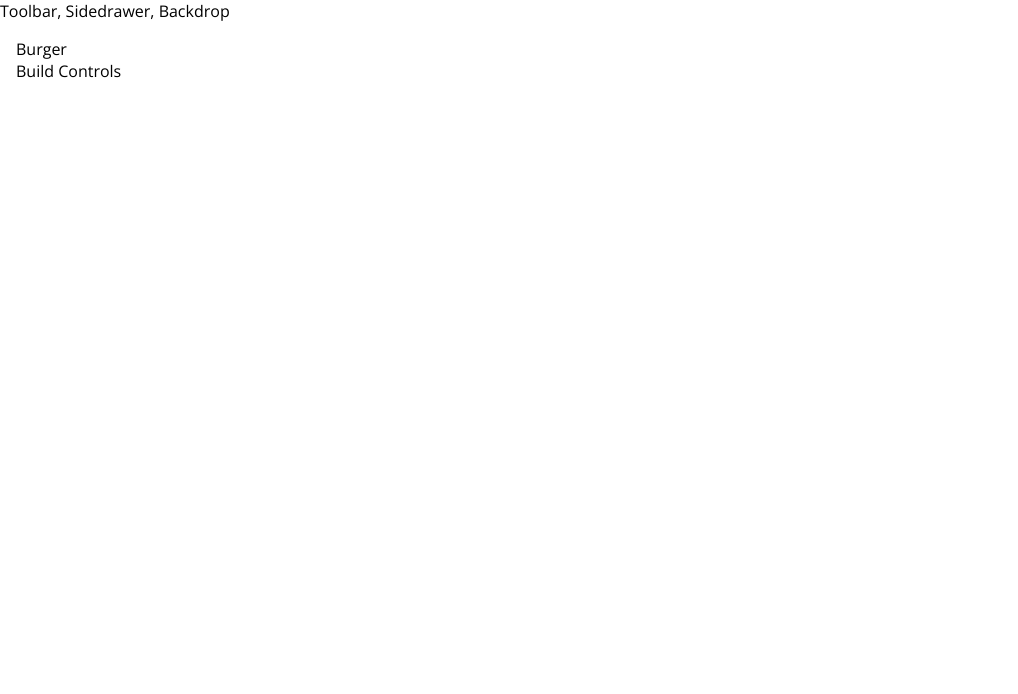
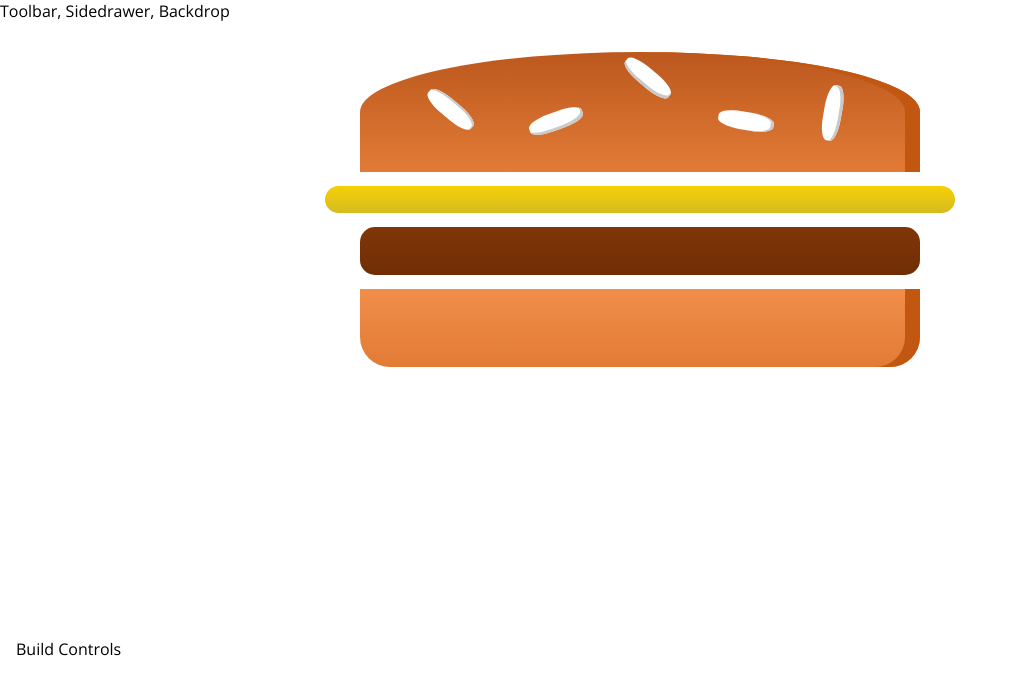
Before and after one commit to Shobhityadav99/Burger-builder, a React app: page / in a window 1280 px wide. Shown: the top 694 px of the page, without its empty margins (0-1018 px from the left). Built offline with nearby package versions, Linux system fonts and the light colour scheme.

Commit message:
Basic Burger built

```diff
--- a/package.json
+++ b/package.json
@@ -31,6 +31,7 @@
     "postcss-flexbugs-fixes": "3.2.0",
     "postcss-loader": "2.0.8",
     "promise": "8.0.1",
+    "prop-types": "^15.7.2",
     "raf": "3.4.0",
     "react": "^16.11.0",
     "react-dev-utils": "^5.0.1",
--- /dev/null
+++ b/src/components/Burger/Burger.css
@@ -0,0 +1,30 @@
+.Burger{
+    width: 100%;
+    margin: auto;
+    height: 250px;
+    overflow: scroll;
+    text-align: center;
+    font-weight: bold;
+    font-size: 1.2rem;
+}
+
+@media (min-width: 500px) and (min-height: 400px){
+    .Burger{
+        width: 350px;
+        height: 300px;
+    }
+}
+
+@media (min-width: 500px) and (min-height: 401px){
+    .Burger{
+        width: 450px;
+        height: 400px;
+    }
+}
+
+@media (min-width: 1000px) and (min-height: 700px){
+    .Burger{
+        width: 700px;
+        height: 600px;
+    }
+}
--- a/src/components/Burger/Burger.js
+++ b/src/components/Burger/Burger.js
@@ -0,0 +1,16 @@
+import React from 'react';
+import classes from './Burger.css';
+import BurgerIngredient from './BurgerIngredients/BurgerIngredients'
+
+const burger =(props) => {
+    return (
+        <div className={classes.Burger}>
+            <BurgerIngredient type="bread-top"></BurgerIngredient>
+            <BurgerIngredient type="cheese"></BurgerIngredient>
+            <BurgerIngredient type="meat"></BurgerIngredient>
+            <BurgerIngredient type="bread-bottom"></BurgerIngredient>
+        </div>
+    );
+};
+
+export default burger;
--- a/src/components/Burger/BurgerIngredients/BurgerIngredients.js
+++ b/src/components/Burger/BurgerIngredients/BurgerIngredients.js
@@ -1,8 +1,10 @@
-import React from 'react';
-import classes from './BurgerIngredients.css'
-const burgerIngredients =(props) => {
-    let ingredient=null;
-    switch(props.type){
+import React, {Component} from 'react';
+import classes from './BurgerIngredient.css'
+import PropTypes from 'prop-types';
+class BurgerIngredients extends Component {
+    render() {
+        let ingredient=null;
+    switch(this.props.type){
         case('bread-bottom'):
         ingredient=<div className={classes.BreadBottom}></div>;
         break;
@@ -30,6 +32,11 @@
             ingredient=null;
     }
     return ingredient;
+}
 };
 
-export default burgerIngredients;
+BurgerIngredients.PropTypes={
+    type: PropTypes.string.isRequired
+};
+
+export default BurgerIngredients;
--- a/src/containers/BurgerBuilder/BurgerBuilder.js
+++ b/src/containers/BurgerBuilder/BurgerBuilder.js
@@ -1,11 +1,12 @@
 import React, { Component } from 'react';
-import Aux from '../../hoc/Auxillary'
+import Aux from '../../hoc/Auxillary';
+import Burger from '../../components/Burger/Burger'
 
 class BurgerBuilder extends Component {
     render() {
         return (
             <Aux>
-                <div>Burger</div>
+                <Burger></Burger>
                 <div>Build Controls</div>
             </Aux>
         );
```
Also changed, not shown: 1 other file (tests, documents, lock files or other folders).
